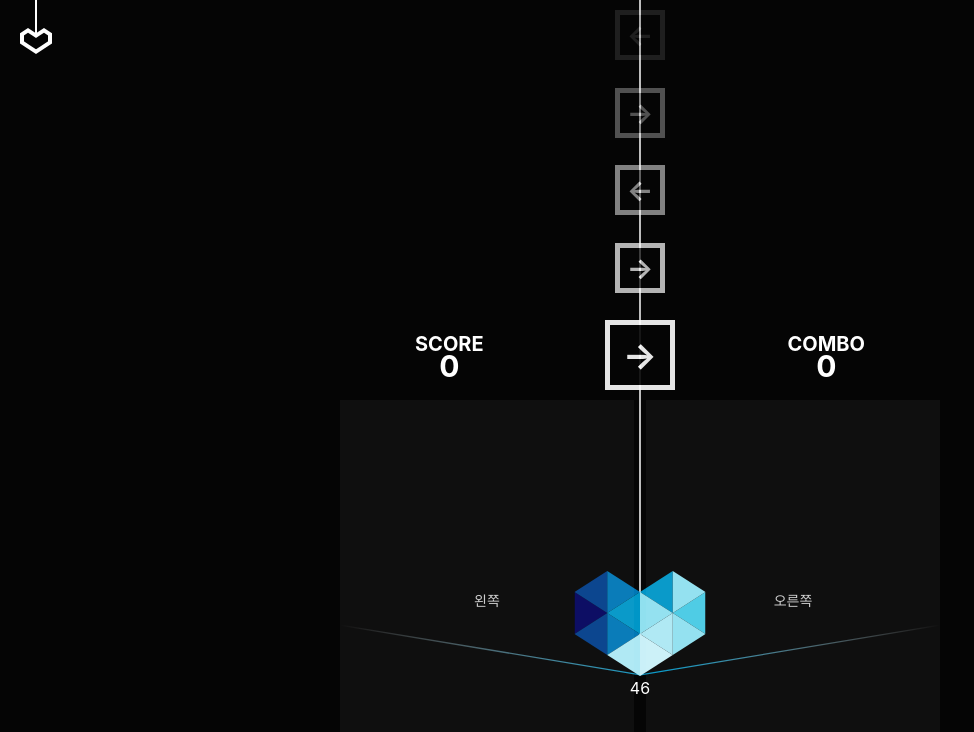
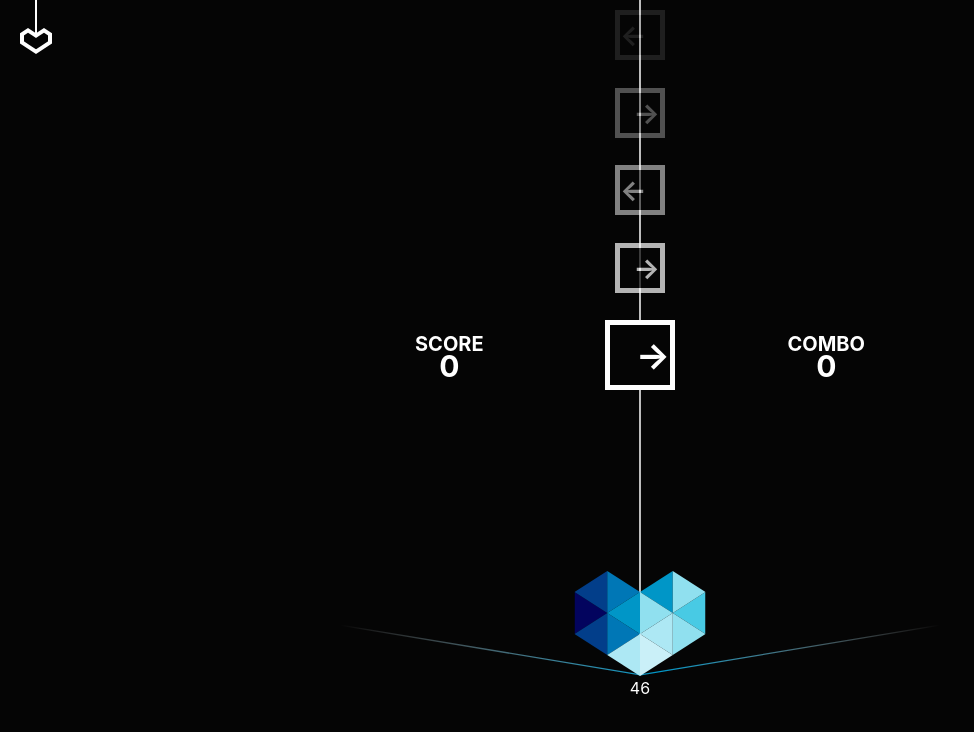
Before and after one commit to PPO-F-MAN/Amoo, a React (Vite) app: page /game/left-right in a window 1280 px wide. Shown: the top 732 px of the page, without its empty margins (0-974 px from the left). Built offline with nearby package versions, Linux system fonts and the light colour scheme; a web font is replaced by a local one.

Commit message:
feat: 하이라이터 구현은 일단 미룬다.

```diff
--- a/src/components/LeftRight/Arrow.tsx
+++ b/src/components/LeftRight/Arrow.tsx
@@ -11,9 +11,30 @@ interface ArrowProps {
 const Arrow = ({ isLast, direction, index }: ArrowProps) => {
   const opacity = (index / 10) * 2 + 0.1;
 
+  if (isLast) {
+    return (
+      <Flex
+        justifyContent={direction === "left" ? "flex-start" : "flex-end"}
+        fontWeight="bold"
+        alignItems="center"
+        border="5px solid white"
+        color="white"
+        margin="10px"
+        opacity={1}
+        width={"70px"}
+        height={"70px"}
+        fontSize={"36px"}
+        backgroundColor="primary.900"
+        zIndex={LAYER.TOP}
+      >
+        {direction === "left" ? "←" : "→"}
+      </Flex>
+    );
+  }
+
   return (
     <Flex
-      justifyContent="center"
+      justifyContent={direction === "left" ? "flex-start" : "flex-end"}
       fontWeight="bold"
       alignItems="center"
       border="5px solid white"
--- /dev/null
+++ b/src/components/LeftRight/LastArrowHighlighter.tsx
@@ -0,0 +1,48 @@
+import { motion } from "framer-motion";
+
+import { LAYER } from "../../constants";
+
+const LastArrowHighlighter = () => {
+  return (
+    <motion.div
+      style={{
+        position: "absolute",
+        left: "50%",
+        top: "78%",
+        transform: "translateX(-50%)",
+        width: "100px",
+        height: "100px",
+        zIndex: LAYER.ABSOLUTE,
+        opacity: 0.3,
+      }}
+      animate={{
+        strokeDashoffset: [0, 100],
+      }}
+      transition={{
+        duration: 3,
+        repeat: Infinity,
+        ease: "linear",
+      }}
+    >
+      <svg
+        width="100"
+        height="100"
+        viewBox="0 0 100 100"
+        fill="none"
+        xmlns="http://www.w3.org/2000/svg"
+      >
+        <rect
+          x="1"
+          y="1"
+          width="98"
+          height="98"
+          stroke="white"
+          strokeWidth="2"
+          strokeDasharray="10 10"
+        />
+      </svg>
+    </motion.div>
+  );
+};
+
+export default LastArrowHighlighter;
--- a/src/components/LeftRight/MobilePad.tsx
+++ b/src/components/LeftRight/MobilePad.tsx
@@ -1,4 +1,4 @@
-import { Center } from "@chakra-ui/react";
+import { Center, useMediaQuery } from "@chakra-ui/react";
 import { useAtomValue, useSetAtom } from "jotai";
 
 import { correctAtom, lastArrowAtom, scoreAtom, wrongAtom } from "../../atoms/left-right";
@@ -7,6 +7,7 @@ import { LAYER } from "../../constants";
 const MobilePad = () => {
   const lastArrow = useAtomValue(lastArrowAtom);
   const score = useAtomValue(scoreAtom);
+  const [isLargerThan600] = useMediaQuery("(min-width: 600px)");
 
   const correct = useSetAtom(correctAtom);
   const wrong = useSetAtom(wrongAtom);
@@ -18,6 +19,8 @@ const MobilePad = () => {
       wrong();
     }
   }
+
+  if (isLargerThan600) return null;
 
   return (
     <>
--- a/src/components/LeftRight/index.ts
+++ b/src/components/LeftRight/index.ts
@@ -1,6 +1,7 @@
 export { default as Arrow } from "./Arrow";
 export { default as Combo } from "./Combo";
 export { default as HorizontalLine } from "./HorizontalLine";
+export { default as LastArrowHighlighter } from "./LastArrowHighlighter";
 export { default as MobilePad } from "./MobilePad";
 export { default as Score } from "./Score";
 export { default as Timer } from "./Timer";
```
